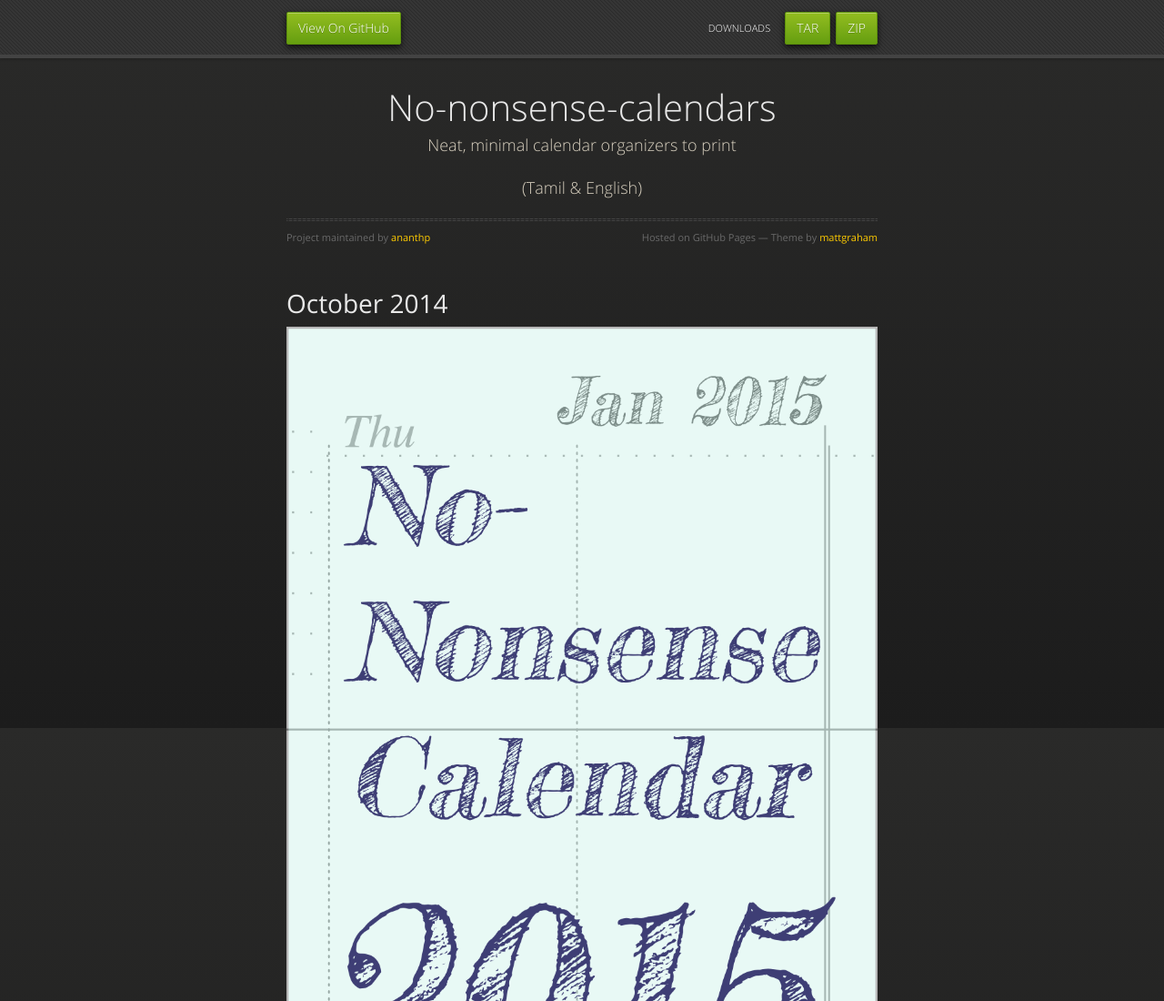
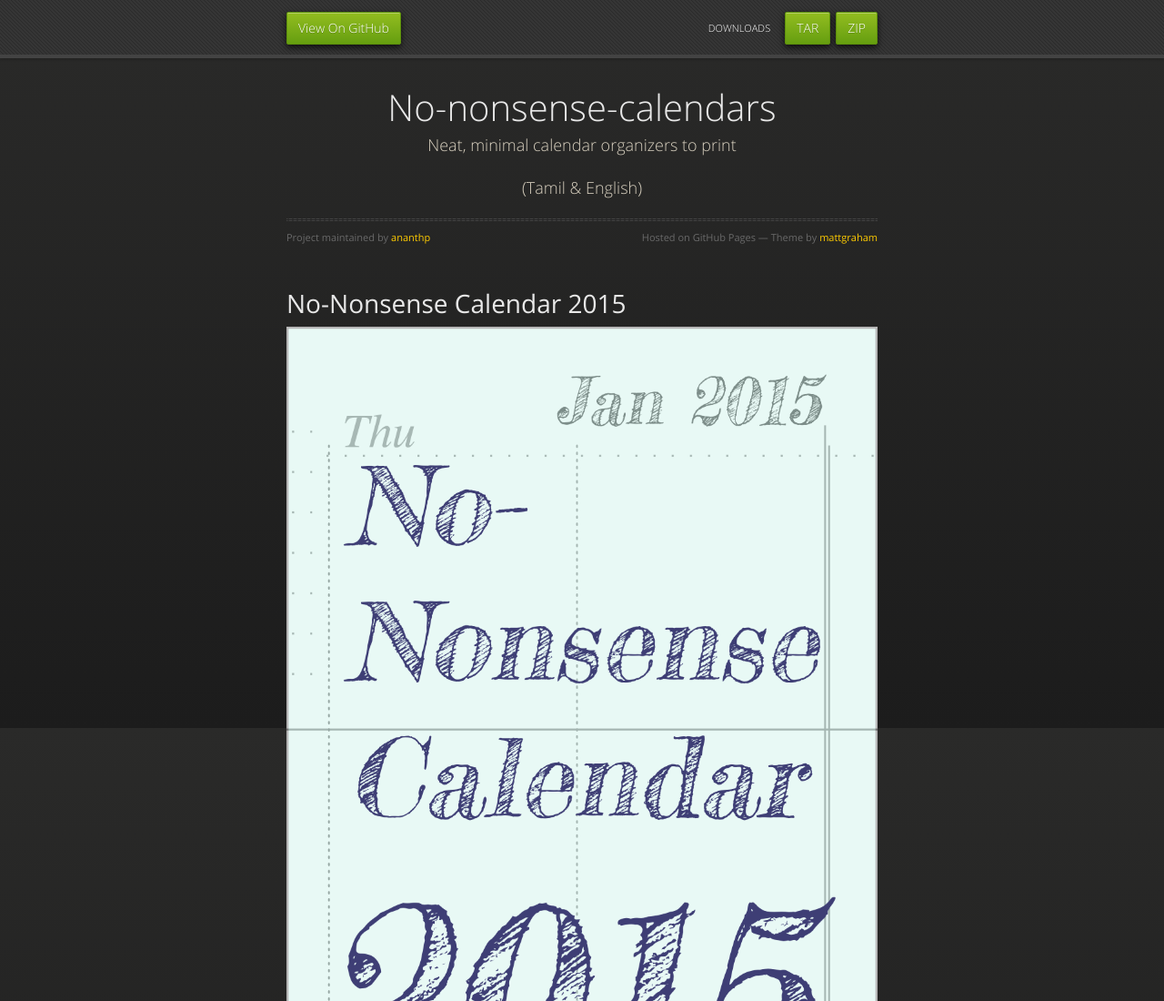
Before and after one commit to ananthp/no-nonsense-calendars, a plain HTML site: page index.html in a window 1280 px wide. Shown: the top 1100 px of the page at 91% size. Drawn offline with nearby package versions, Linux system fonts and the light colour scheme.

Commit message:
Title corrected

```diff
--- a/index.html
+++ b/index.html
@@ -40,7 +40,7 @@
         </div>
 
         <h1>
-<a name="no-nonsense-calendars" class="anchor" href="#no-nonsense-calendars"><span class="octicon octicon-link"></span></a>October 2014</h1>
+<a name="no-nonsense-calendars" class="anchor" href="#no-nonsense-calendars"><span class="octicon octicon-link"></span></a>No-Nonsense Calendar 2015</h1>
 
 <a href="https://github.com/ananthp/no-nonsense-calendars/blob/master/pdfs/2014-10_oct--no-nonsense-calendar.pdf?raw=true" title="pdf">
 <p><img src="images/sample.png" alt="No-Nonsense Calendar/Organizer 2015" title="No-Nonsense Calendar/Organizer 2015"></p></a>
```
